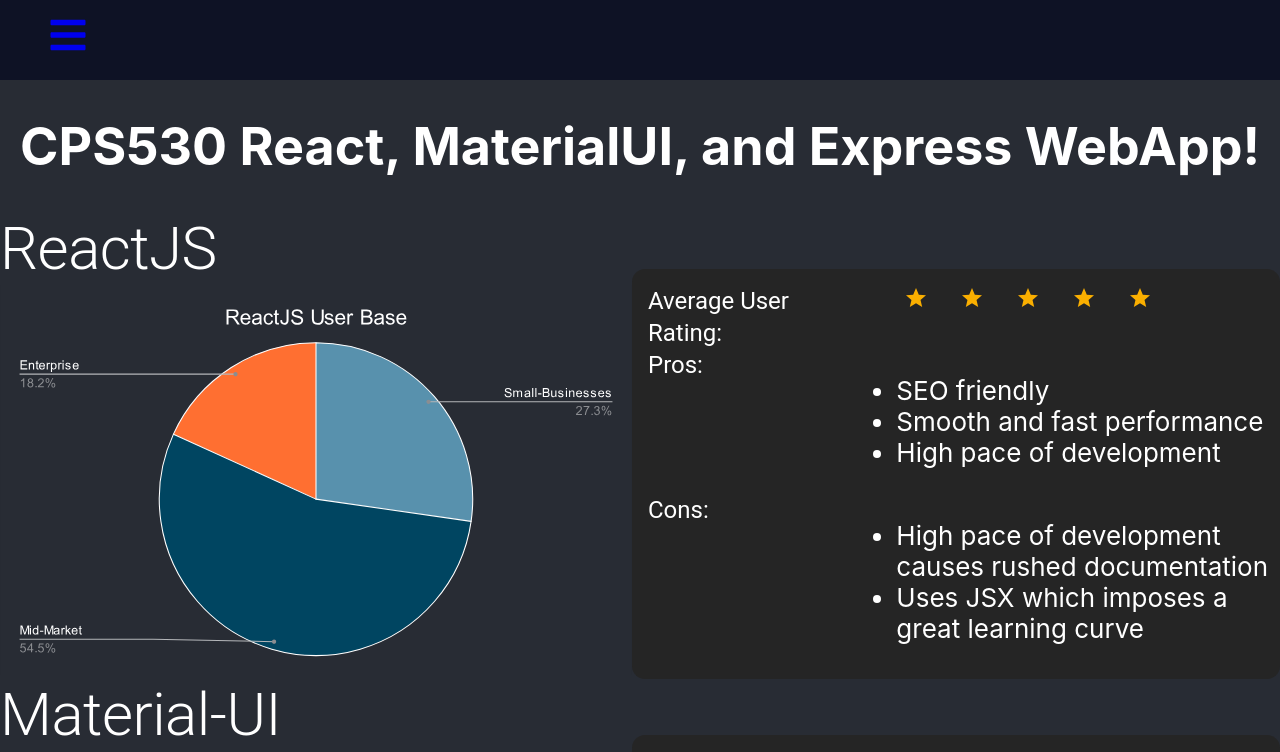
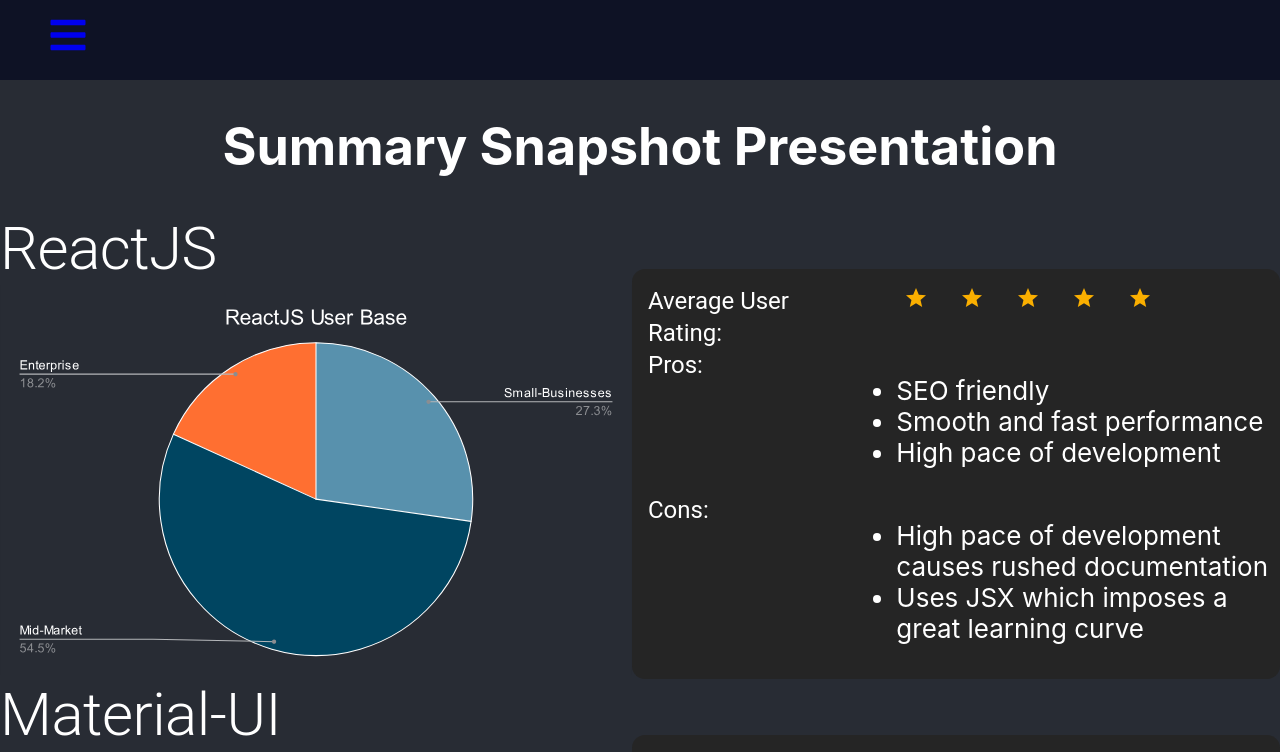
Before and after one commit to HazafaTan/cps530webapp, a React (Create React App) app in the folder client/: page / in a window 1280 px wide. Shown: the top 752 px of the page. Built offline with nearby package versions, Linux system fonts and the light colour scheme.

Commit message:
Changed page title

```diff
--- a/client/src/pages/Page1.js
+++ b/client/src/pages/Page1.js
@@ -33,7 +33,7 @@ function Section({title, image, rating, pros, cons}) {
       <Box sx={{flexGrow:0.5}}>
         <Grid container spacing={2} style={{minWidth:"1200px"}}>
           <Grid item sm={6}>
-            <img src={image} className="React-graph" alt={`${title} graph`} style={{width:"100%",height:"auto",minWidth:"200px"}}/>
+            <img src={image} alt={`${title} graph`} style={{width:"100%",height:"auto",minWidth:"200px"}}/>
           </Grid>
           <Grid item sm={6} className="textbox">
             <Grid container>
@@ -74,7 +74,7 @@ function Page1() {
     <div className="Page1">
       <header className="Page-header">
         <h1>
-          CPS530 React, MaterialUI, and Express WebApp! {"\n"}
+          Summary Snapshot Presentation{"\n"}
         </h1>
       </header>
 
```
